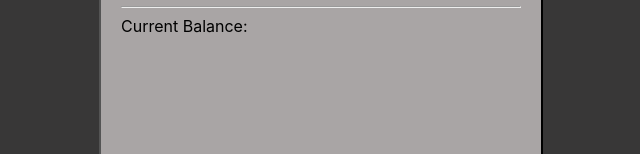
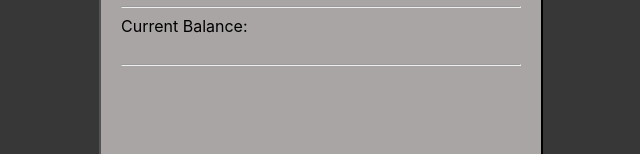
Before and after one commit to Bay102/debt.Calculator, a React (Create React App) app: page / in a window 1280 px wide. Shown: the part 221-375 px from the top of the page, without its empty margins (319-959 px from the left). Built offline with nearby package versions, Linux system fonts and the light colour scheme.

Commit message:
Calculation Complete and Correct

```diff
--- a/src/CalculatorForm.jsx
+++ b/src/CalculatorForm.jsx
@@ -2,71 +2,80 @@ import React from "react";
 import PaymentHistory from "./PaymentHistory";
 
 class CalculatorForm extends React.Component {
+  state = {
+    balance: "",
+    interest: "",
+    paymentAmount: "",
+  };
 
-   state = {
-      totalStart: '',
-      interest: '',
-      paymentAmount: '',
-      balance: '',
-   }
+//   settingState = ({target: { value }}, stateValue) => {
+//   }
 
-   // 1% minimum payment, cannot pay less than min, record every payment and show it in payment history
 
-   startingBalance = ({target: {value}}) => {this.setState({totalStart: value})}
-
-   paymentAmount = ({target: {value}}) => {this.setState({paymentAmount: value})}
-
-   interestRate = ({target: {value}}) => {this.setState({interest: value})}
+  startingBalance = ({ target: { value } }) => {
+    this.setState({ balance: value });
+  };
+  interestRate = ({ target: { value } }) => {
+    this.setState({ interest: value });
+  };
+  paymentAmount = ({ target: { value } }) => {
+    this.setState({ paymentAmount: value });
+  };
 
 
   calculations = () => {
-
-      const loanInterest = (+this.state.interest / 12) * (+this.state.totalStart);
-      console.log(loanInterest);
-
-      const principle = (+this.state.totalStart) * 0.01
-      console.log(principle);
-
-      const totalPayment = (+loanInterest) + (+principle);
-      return totalPayment
-   }
-
+    const { balance, interest, paymentAmount } = this.state;
+    const loanInterest = (+interest / 12) * +balance;  console.log(loanInterest);
+    const totalPayment = +paymentAmount - +loanInterest;
+    this.setState({ balance: balance  -  +totalPayment })
+    return totalPayment;
+  };
 
   paymentSubmit = (e) => {
     e.preventDefault();
     this.calculations();
-      const updatedBalance = (+this.totalStart) - (this.calculations()) ; console.log(updatedBalance);
-      this.setState({balance: updatedBalance })
-
-   }
-
-
+  };
 
   render() {
+    const { balance, paymentAmount } = this.state;
 
-      // const {totalStart, interest, paymentAmount, balance} = this.state;
-
-      return(
+    return (
       <div className="calc-wrapper">
         <form onSubmit={this.paymentSubmit} action="">
-               <label className="labels" htmlFor="payment-amount">Enter Your Total Loan:</label>
-               <input onChange={this.startingBalance} id="payment-amount" type="number" />
-               <br /><br />
-               <label className="labels" htmlFor="interest-rate">Enter Your Interest Rate:</label>
-               <input onChange={this.interestRate} id="interest-rate" type="number" />
-               <br /><br />
-               <label className="labels" htmlFor="amount">Payment Amount:</label>
+          <label className="labels" htmlFor="payment-amount">
+            Enter Your Total Loan:
+          </label>
+          <input
+            onChange={this.startingBalance}
+            id="payment-amount"
+            type="number"
+          />
+          <br />
+          <br />
+          <label className="labels" htmlFor="interest-rate">
+            Enter Your Interest Rate:
+          </label>
+          <input
+            onChange={this.interestRate}
+            id="interest-rate"
+            type="number"
+          />
+          <br />
+          <br />
+          <label className="labels" htmlFor="amount">
+            Payment Amount:
+          </label>
           <input onChange={this.paymentAmount} id="amount" type="number" />
-               <br /><br />
+          <br />
+          <br />
           <div className="pay-button">
-                  <button onClick={this.paymentSubmit} >Make Payment</button>
+            <button onClick={this.paymentSubmit}>Make Payment</button>
           </div>
-
         </form>
         <hr />
-               <PaymentHistory  balance={this.state.totalStart}/>
+        <PaymentHistory payments={paymentAmount} balance={balance} />
       </div>
-      )
+    );
   }
 }
 
--- a/src/paymentHistory.jsx
+++ b/src/paymentHistory.jsx
@@ -3,10 +3,16 @@ import React from "react";
 class PaymentHistory extends React.Component {
 
    render() {
-      const { balance } = this.props;
+      const { balance, payments } = this.props;
+      console.log(payments);
       return(
          <div>
             <label htmlFor="current-balance">Current Balance:{balance}</label>
+            <br /><br />
+            <hr />
+            <ul>
+
+            </ul>
          </div>
       )
    }
```
Lines whose indentation alone changed are shown as unchanged.
